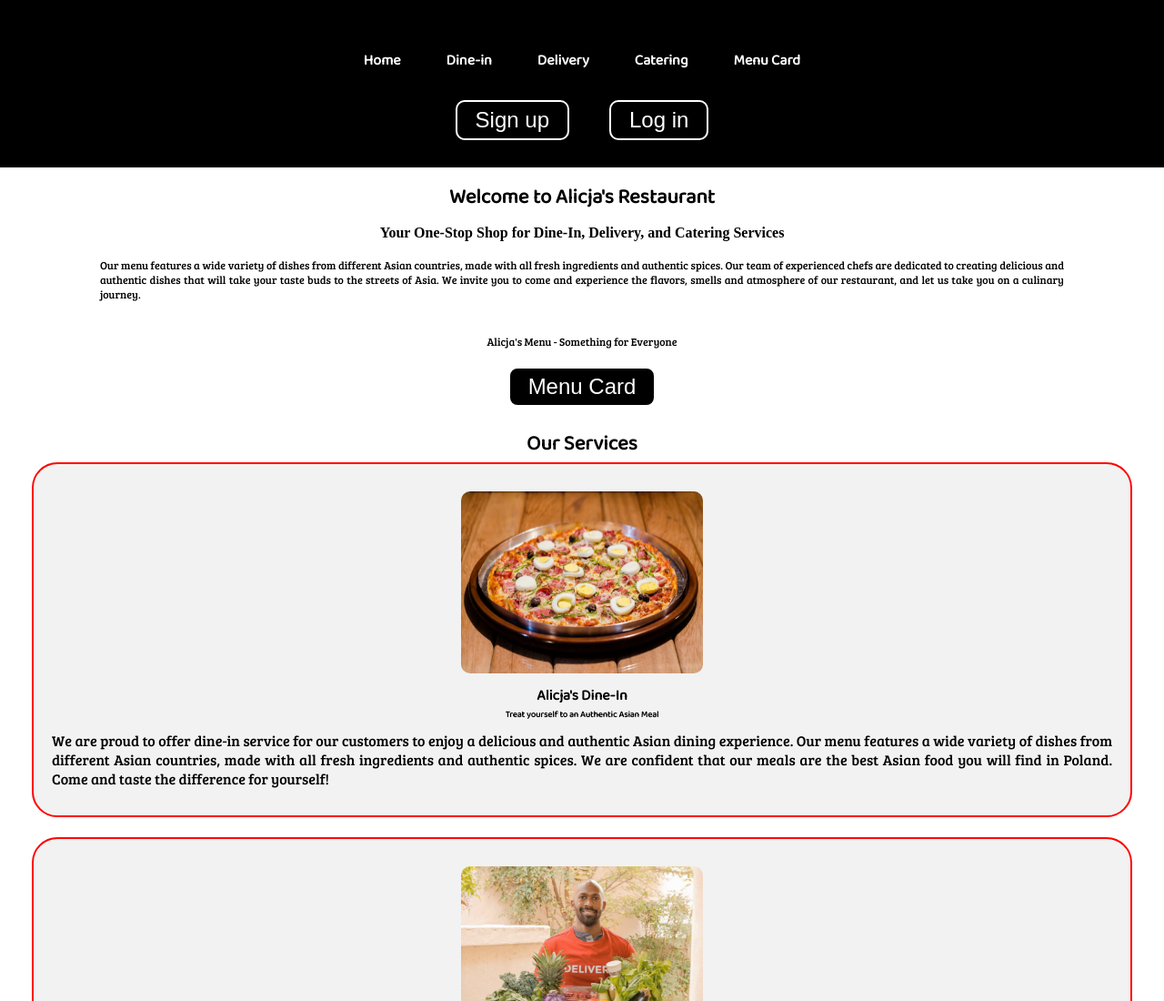
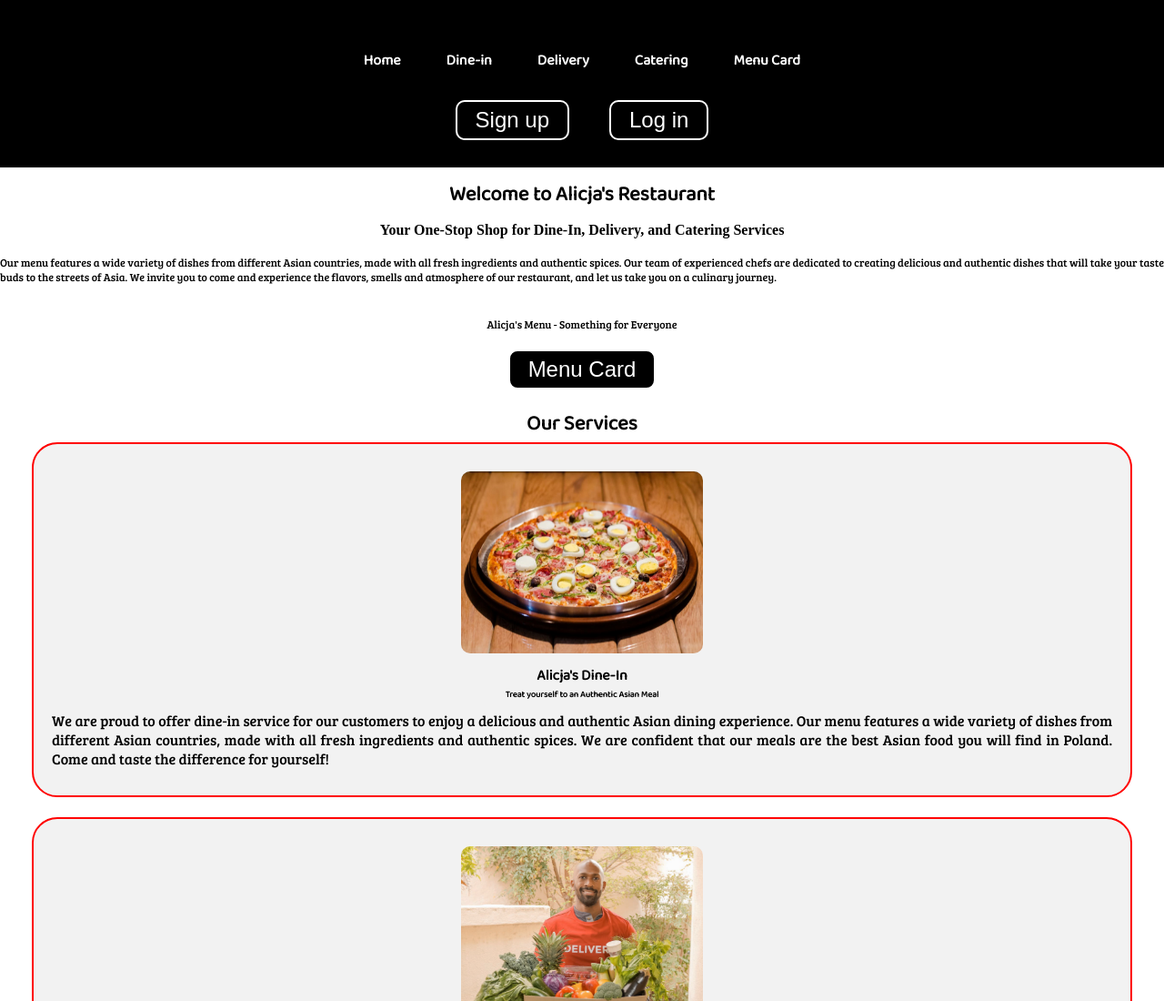
Before and after one commit to hussnain-ahmed/hussnain-ahmed.github.io, a plain HTML site: page index.html in a window 1280 px wide. Shown: the top 1100 px of the page at 91% size. Drawn offline with Linux system fonts and the light colour scheme; grey boxes are pictures that could not be loaded.

Commit message:
Add files via upload

```diff
--- a/css/phone.css
+++ b/css/phone.css
@@ -8,15 +8,13 @@
 }
 
 #navbar ul {
-    /* flex-wrap: wrap; */
+    flex-wrap: wrap;
 }
 
 #navbar li {
     /* padding: 10px; */
     font-size: 1rem;
 }
-
-
 
 #navbar-btn {
     display: block;
@@ -26,6 +24,8 @@
 /* Section Home */
 #home-section {
     height: 100%;
+    margin: 0px;
+    padding: 0px;
     /* padding: 3px 20px; */
 }
 
```
